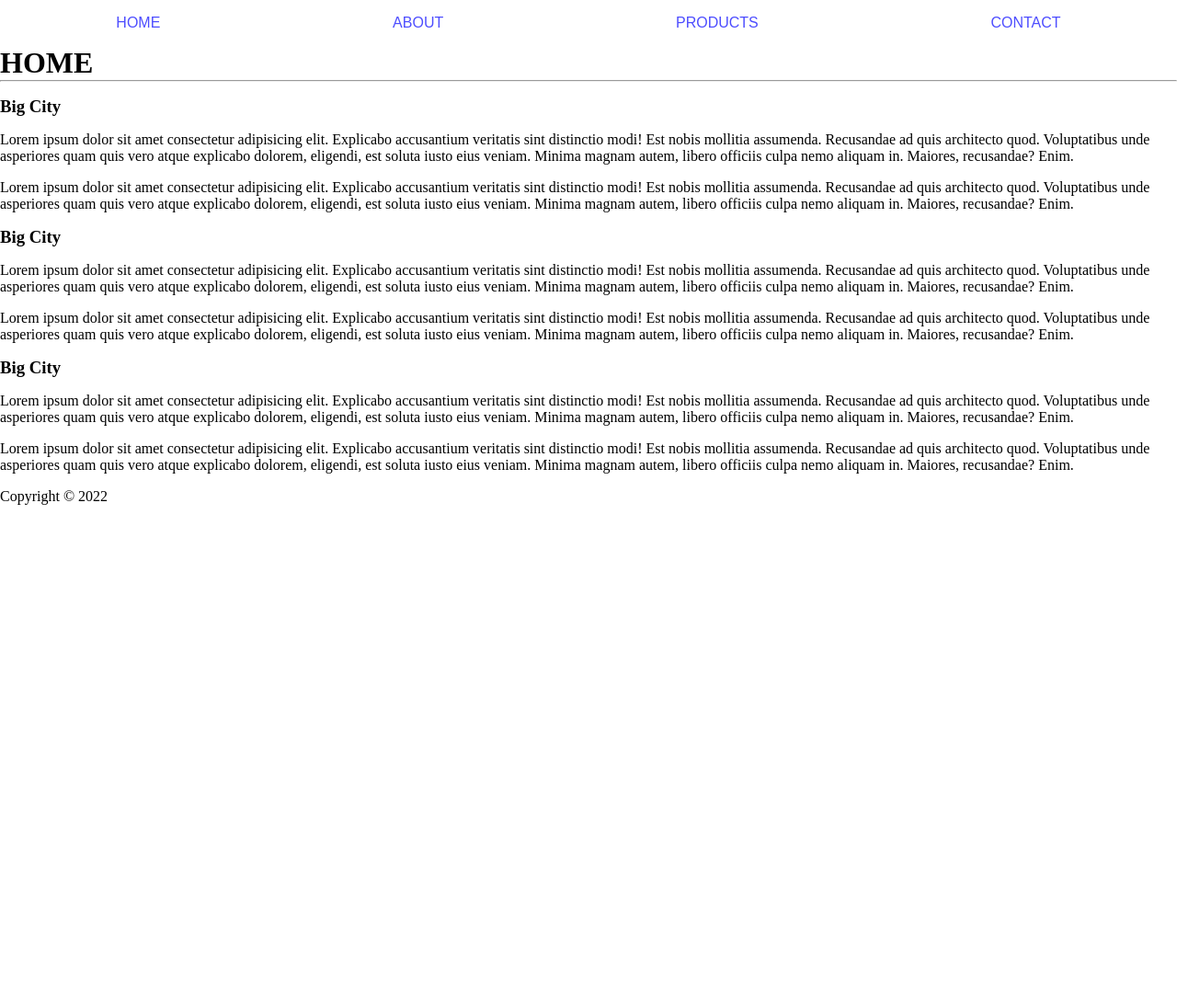
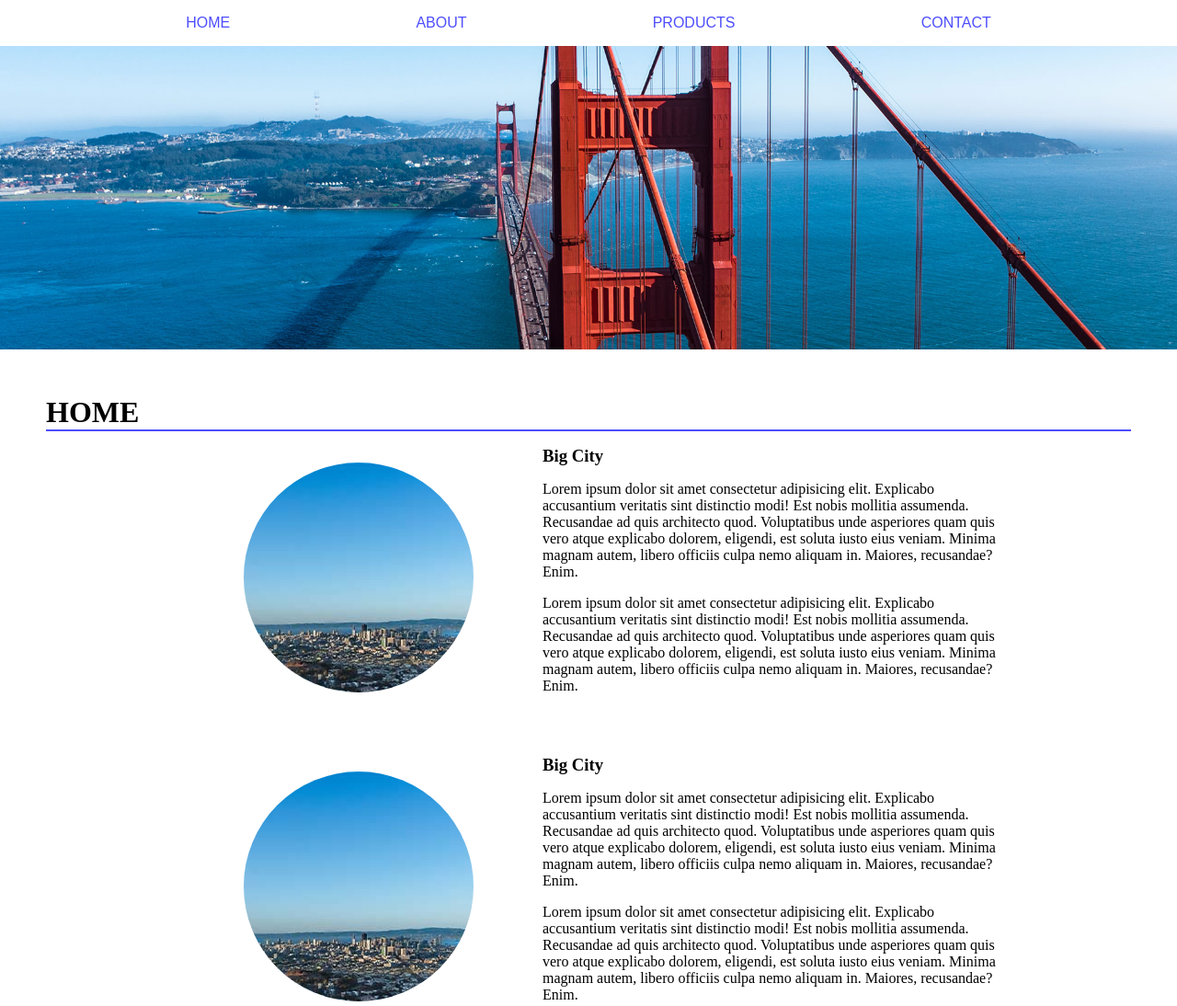
Before and after one commit to in215-pissah/jQuery-hw8, a website: page index.html in a window 1280 px wide. Shown: the top 1094 px of the page at 92% size. Before the commit the page ends 800 px from the top, so only its background shows below. Drawn offline with Linux system fonts and the light colour scheme.

Commit message:
pushed scss files

```diff
--- /dev/null
+++ b/scss/footer/footer.scss
@@ -0,0 +1,10 @@
+footer {
+    height: 50px;
+    background-color: rgb(77, 77, 255);
+    color: #fff;
+    display: flex;
+    align-items: center;
+    justify-content: space-evenly;
+    font-family: sans-serif;
+    width: 100%;
+}
--- /dev/null
+++ b/scss/home.scss
@@ -0,0 +1,36 @@
+.content {
+  //   background-color: antiquewhite;
+  padding: 50px;
+  h1 {
+    hr {
+      border: 1px solid rgb(77, 77, 255);
+    }
+  }
+
+  .productS {
+    // width: 70%;
+    width: 900px;
+    // background-color: #ee82ee;
+    min-height: 50px;
+    margin: 0 auto;
+    .product {
+      display: flex;
+      align-items: center;
+      justify-content: space-between;
+      margin-bottom: 50px;
+
+      .prod-image {
+        height: 250px;
+        width: 250px;
+        border-radius: 50%;
+        // background-color: antiquewhite;
+        // background-color: #ee82ee;
+        background-image: url(../images/thumb1_300x300.jpg);
+        margin: 0 auto;
+      }
+      .prod-desc {
+        width: 500px;
+      }
+    }
+  }
+}
--- a/scss/nav/nav.scss
+++ b/scss/nav/nav.scss
@@ -1,11 +1,12 @@
 nav {
   height: 50px;
+  width: 100%;
   display: flex;
   align-items: center;
-  justify-content: space-around;
+  justify-content: space-evenly;
+  a {
+    text-decoration: none;
+    color: rgb(77, 77, 255);
+    font-family: sans-serif;
+  }
 }
-nav a {
-  text-decoration: none;
-  color: rgb(77, 77, 255);
-  font-family: sans-serif;
-}
--- a/scss/structure.scss
+++ b/scss/structure.scss
@@ -16,3 +16,27 @@ h6,
 p {
   margin-bottom: 16px;
 }
+
+.wrapper {
+  display: flex;
+  align-items: center;
+  justify-content: space-between;
+  flex-direction: column;
+  min-height: 100%;
+}
+
+#app {
+  width: 100%;
+  // min-height: 100px;
+  // min-height: 100vh;
+  min-height: calc(100vh - 100px);
+  // background-color: #ff0f00;
+}
+
+.hero {
+  height: 330px;
+  // background-color: antiquewhite;
+  background-image: url(../images/7.jpg);
+  background-size: cover;
+  background-position: center;
+}
--- a/scss/styles.scss
+++ b/scss/styles.scss
@@ -1,2 +1,4 @@
 @import "structure.scss";
 @import "nav/nav.scss";
+@import "home.scss";
+@import "footer/footer.scss";
```
Also changed, not shown: css/styles.css, 1 other file.
